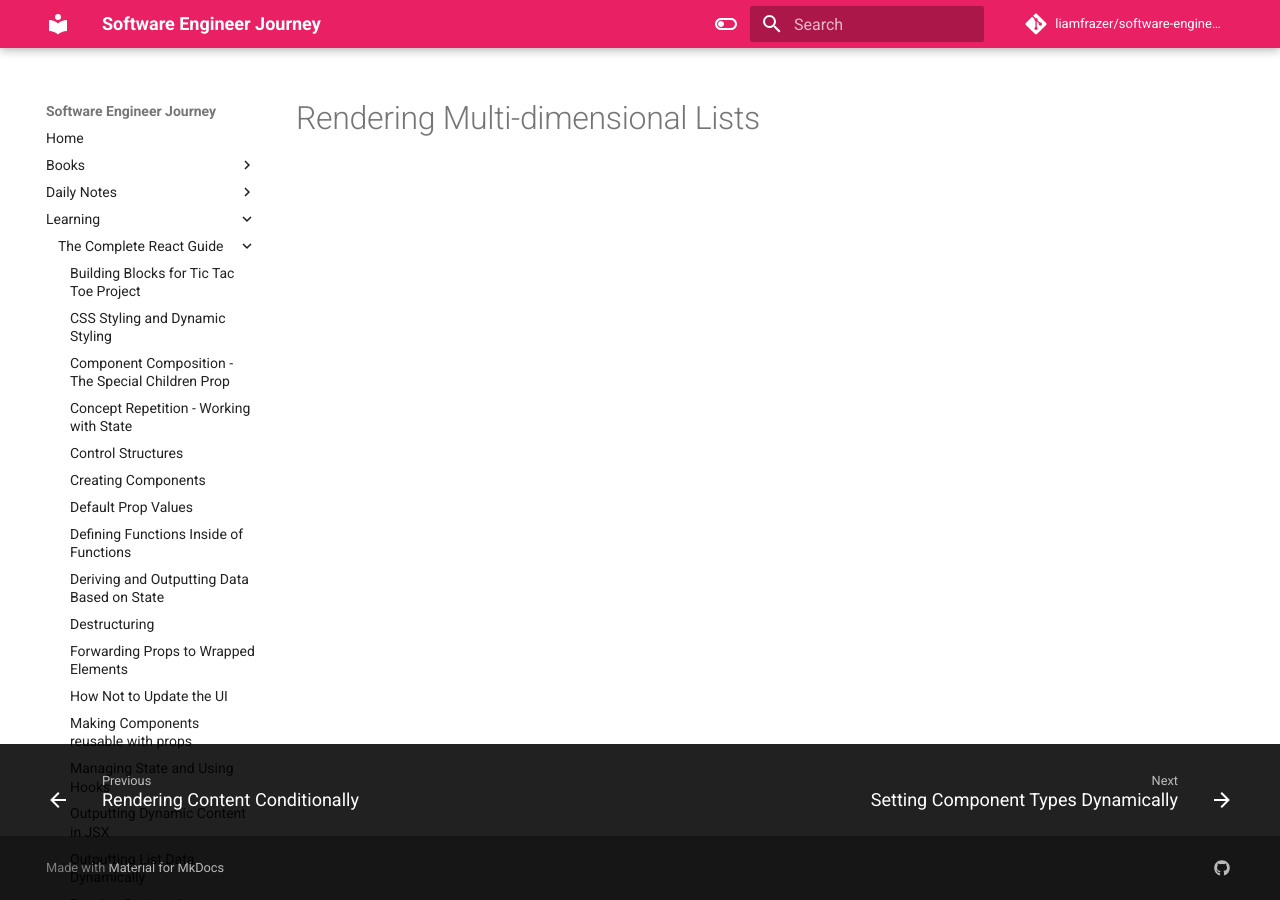
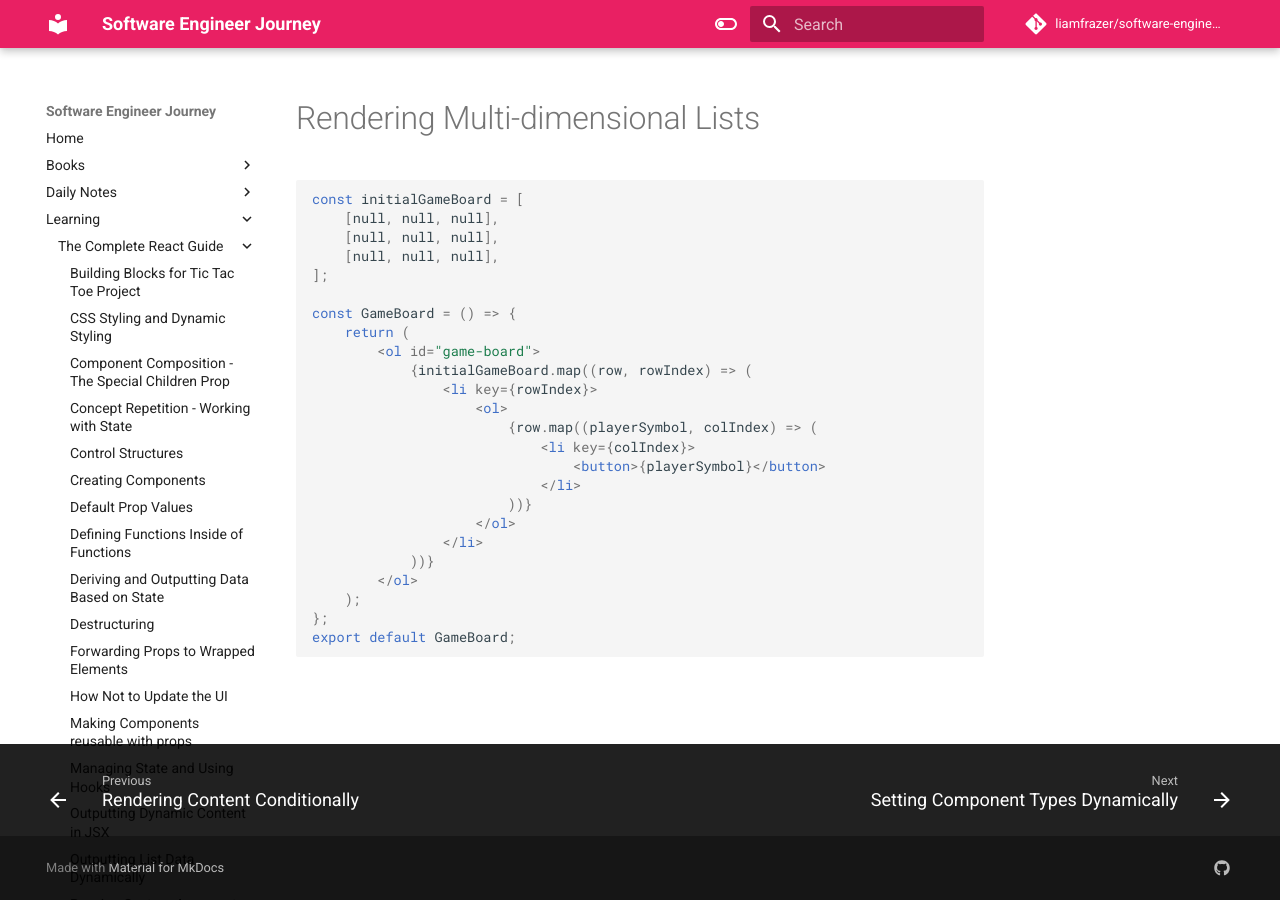
Before and after one commit to liamfrazer/software-engineer-journey, an MkDocs documentation site: the page built from docs/Learning/The Complete React Guide/Rendering Multi-dimensional Lists.md, in a window 1280 px wide. Built offline with MkDocs 1.6.1 and Material for MkDocs 9.7.7, drawn with Linux system fonts in a browser that asks for light colours; comment, search, counter and statistics services are not loaded.

Commit message:
vault backup: 2023-12-24 12:56:29

````diff
--- a/docs/Learning/The Complete React Guide/Rendering Multi-dimensional Lists.md
+++ b/docs/Learning/The Complete React Guide/Rendering Multi-dimensional Lists.md
@@ -7,3 +7,31 @@ tags:
   - jsx
 ---
 # Rendering Multi-dimensional Lists
+
+```jsx
+const initialGameBoard = [
+	[null, null, null],
+	[null, null, null],
+	[null, null, null],
+];
+
+const GameBoard = () => {
+	return (
+		<ol id="game-board">
+			{initialGameBoard.map((row, rowIndex) => (
+				<li key={rowIndex}>
+					<ol>
+						{row.map((playerSymbol, colIndex) => (
+							<li key={colIndex}>
+								<button>{playerSymbol}</button>
+							</li>
+						))}
+					</ol>
+				</li>
+			))}
+		</ol>
+	);
+};
+export default GameBoard;
+
+```
````
